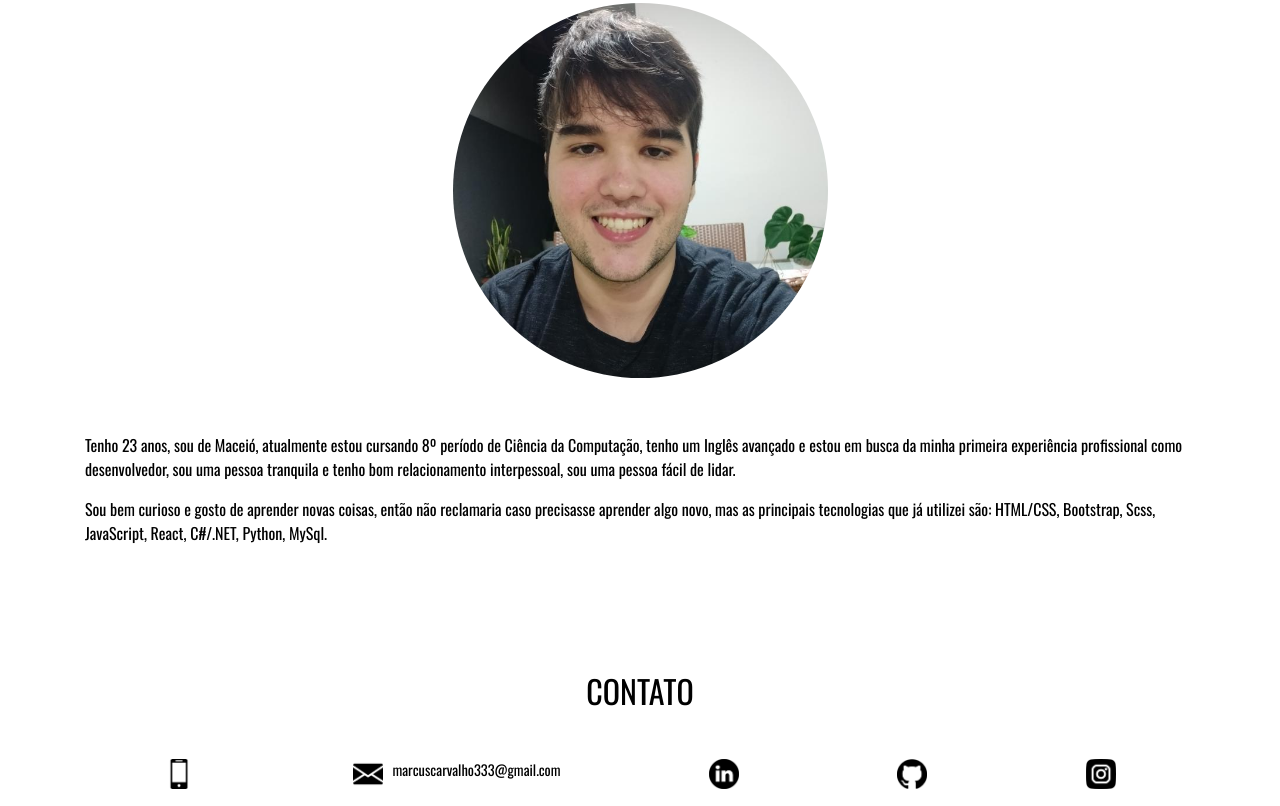
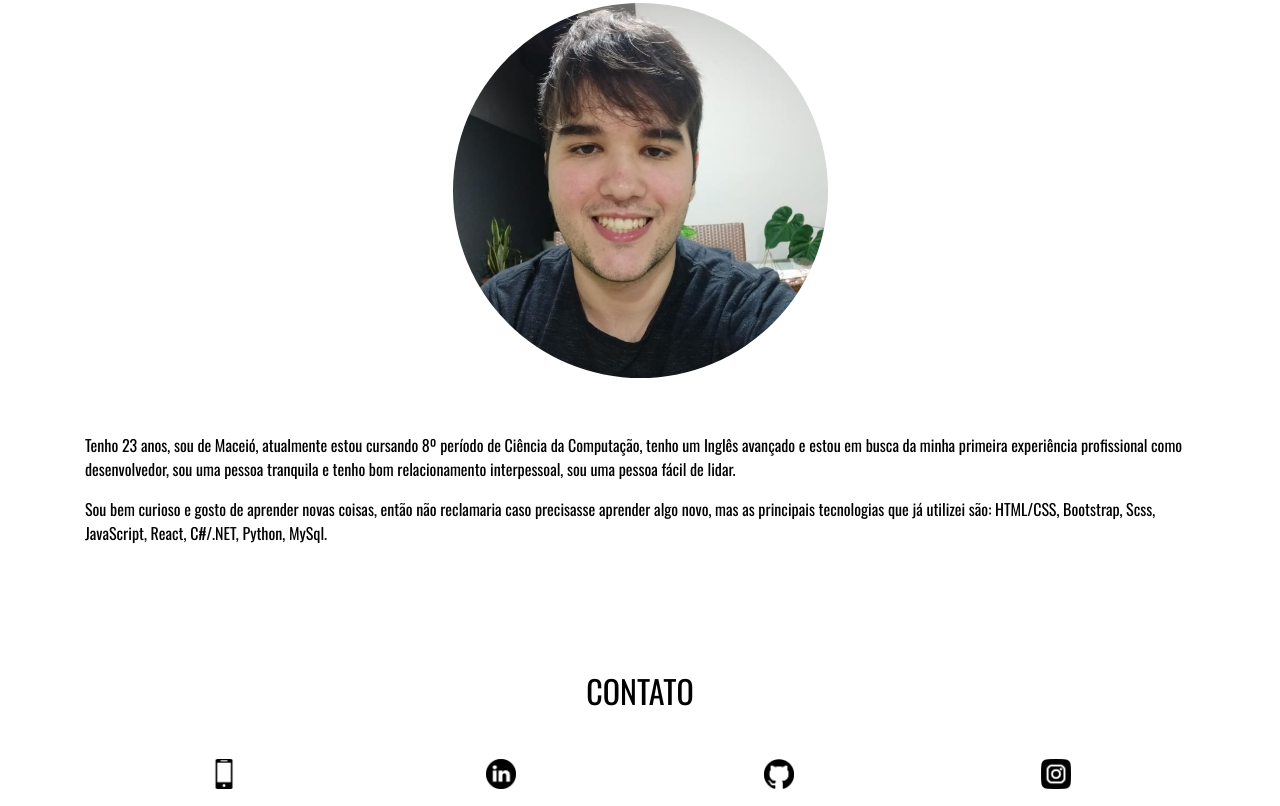
Before and after one commit to marcusvcalves/meu_site, a React app: page / in a window 1280 px wide. Shown: the part 963-1769 px from the top of the page. Built offline with nearby package versions, Linux system fonts and the light colour scheme.

Commit message:
tirando email

```diff
--- a/src/components/contato.jsx
+++ b/src/components/contato.jsx
@@ -1,5 +1,4 @@
 import celular from "../img/celular.png";
-import email from "../img/email.png";
 import linkedin from "../img/linkedin.png";
 import github from "../img/github.png";
 import insta from "../img/insta.png";
@@ -16,12 +15,6 @@ export default () => (
           >
             <img src={celular} alt="" height="30px" width="30px" />
           </a>
-        </div>
-        <div className="contatoItem" id="emailBox">
-          <a>
-            <img src={email} alt="" height="30px" width="30px" />
-          </a>
-          <p id="email">marcuscarvalho333@gmail.com</p>
         </div>
         <div className="contatoItem">
           <a
--- a/src/scss/index.scss
+++ b/src/scss/index.scss
@@ -134,10 +134,3 @@ body {
 .contatoItem{
     margin: 10px auto;
 }
-#emailBox{
-    display:flex;
-}
-#email{
-    padding-left:5%;
-    font-size: 0.9em;
-}
```
